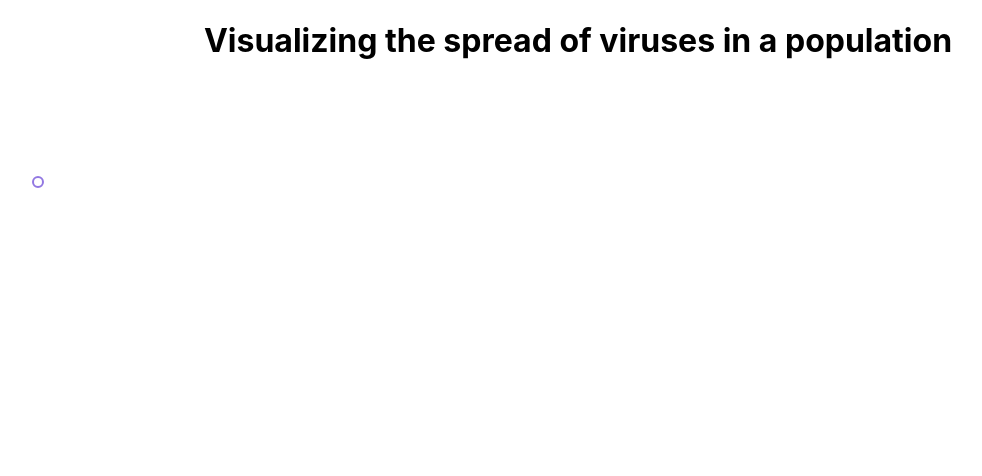
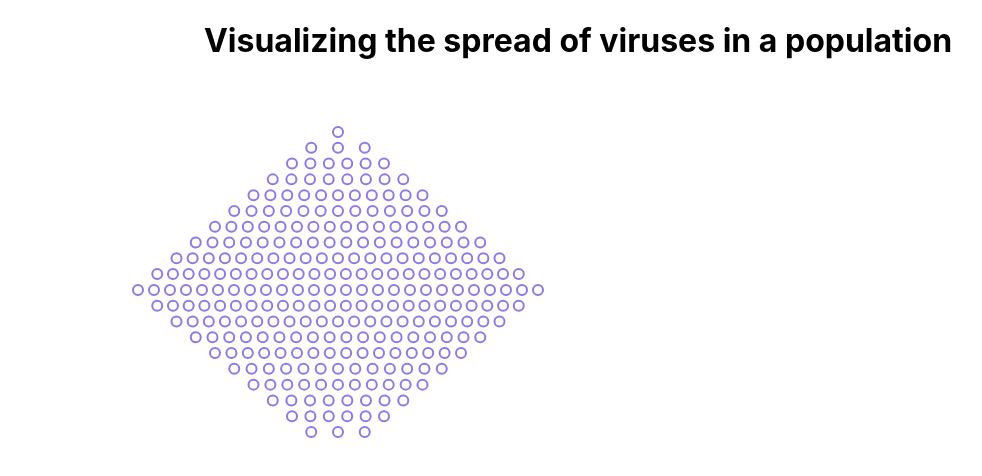
Before and after one commit to Swizec/corona-simulation, a React (Create React App) app: page / in a window 1280 px wide. Shown: the top 476 px of the page, without its empty margins (62-1044 px from the left). Built offline with nearby package versions, Linux system fonts and the light colour scheme.

Commit message:
Placing a population on the page

```diff
--- a/src/App.js
+++ b/src/App.js
@@ -1,5 +1,6 @@
 import React from "react";
 import "./App.css";
+import * as d3 from "d3";
 
 const Person = ({ x, y, infected, dead, recovered }) => {
     // I really should've used styled components :P
@@ -25,7 +26,55 @@ const Person = ({ x, y, infected, dead, recovered }) => {
     );
 };
 
+// generates a population oriented around (cx, cy)
+// fits into width and height
+function createRow({ cx, cy, width }) {
+    // fit as many as possible into a row
+    const N = Math.floor(width / 15);
+
+    // point scale positions a row for us
+    const xScale = d3
+        .scalePoint()
+        .domain(d3.range(0, N))
+        .range([cx - width / 2, cx + width / 2]);
+
+    const row = d3.range(0, N).map(i => ({
+        x: xScale(i),
+        y: cy
+    }));
+
+    return row;
+}
+
+function createPopulation({ cx, cy, width, height }) {
+    const Nrows = Math.floor(height / 15);
+
+    const yScale = d3
+        .scalePoint()
+        .domain(d3.range(0, Nrows))
+        .range([cy - height / 2, cy + height / 2]);
+
+    // figure out how to make this create a circle
+    const widthScale = d3
+        .scaleLinear()
+        .domain([0, Nrows / 2, Nrows])
+        .range([15, width, 15]);
+
+    const rows = d3
+        .range(0, Nrows)
+        .map(i => createRow({ cx, cy: yScale(i), width: widthScale(i) }));
+
+    return rows.reduce((population, row) => [...population, ...row]);
+}
+
 function App() {
+    const population = createPopulation({
+        cx: 400,
+        cy: 200,
+        width: 400,
+        height: 300
+    });
+
     return (
         <div className="App">
             <h1>Visualizing the spread of viruses in a population</h1>
@@ -35,7 +84,9 @@ function App() {
                     height: "100vh"
                 }}
             >
-                <Person x={100} y={100} />
+                {population.map(p => (
+                    <Person x={p.x} y={p.y} />
+                ))}
             </svg>
         </div>
     );
```
